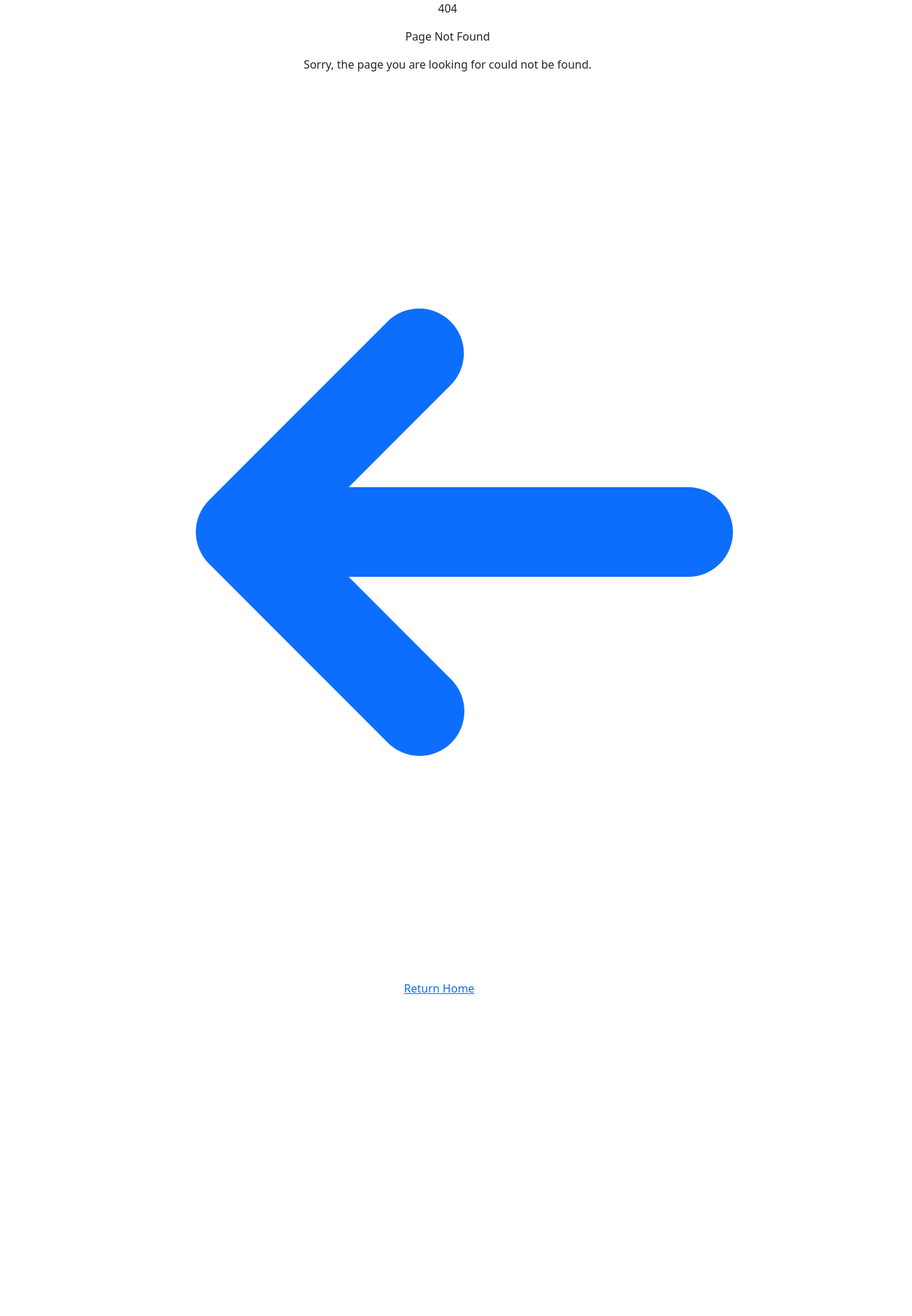
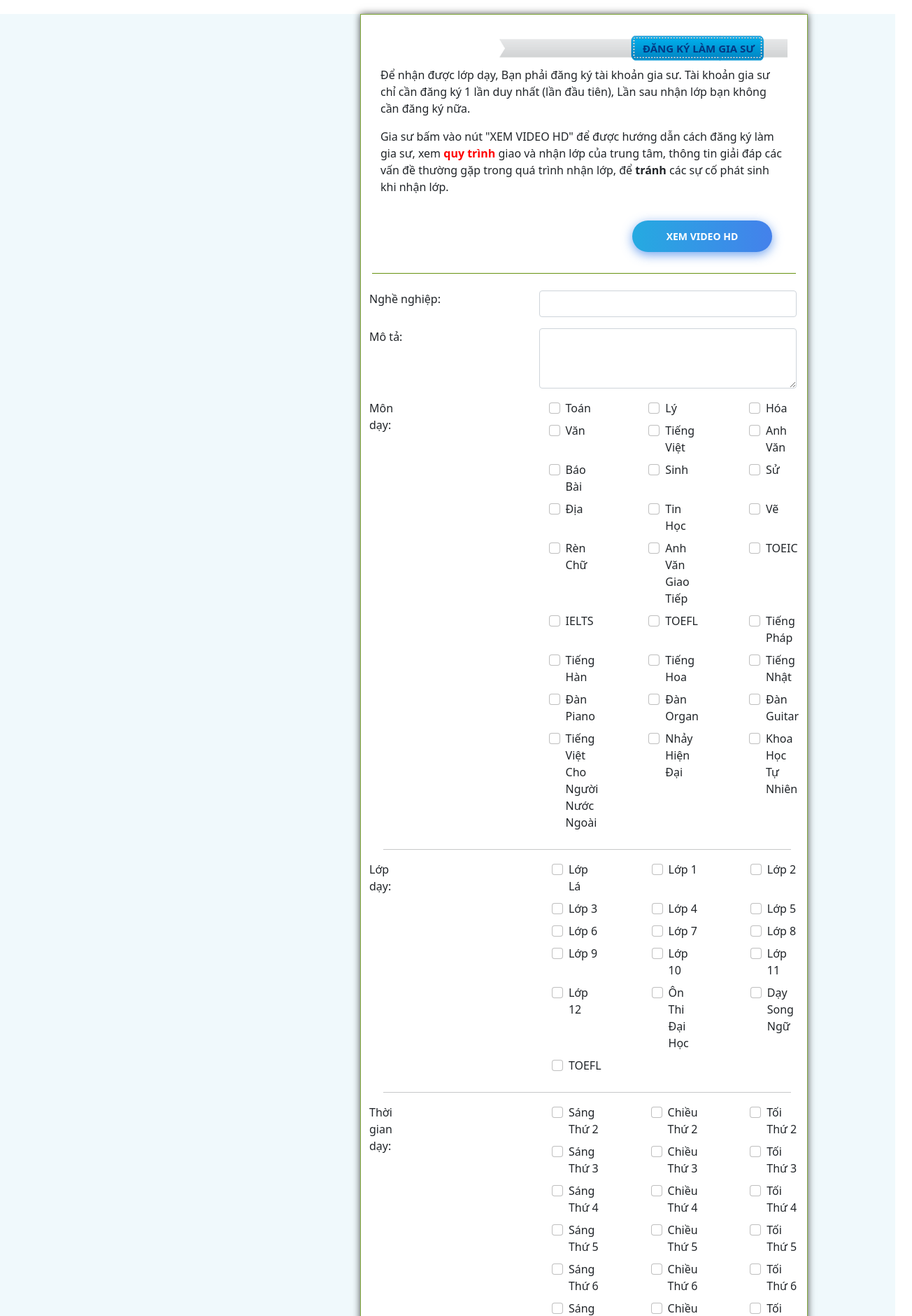
Before and after one commit to chaowei216/GiaSuHocTap, a React (Vite) app in the folder Frontend/giasuhoctap/: page /Profile in a window 1280 px wide. Before the commit this address had no page. Shown: the top 1880 px of the page at 70% size, 1304 px wide, since content can reach past the window. Before the commit the page ends 1448 px from the top, so only its background shows below. Built offline with nearby package versions, Linux system fonts and the light colour scheme.

Commit message:
[Add]_Register tutor Page_FE

```diff
--- a/Frontend/giasuhoctap/package.json
+++ b/Frontend/giasuhoctap/package.json
@@ -17,7 +17,8 @@
     "@fortawesome/react-fontawesome": "^0.2.2",
     "@mui/icons-material": "^5.15.18",
     "@mui/material": "^5.15.18",
-    "bootstrap": "^5.3.3",
+    "@popperjs/core": "^2.11.8",
+    "bootstrap": "^5.1.3",
     "emailjs-com": "^3.2.0",
     "jquery": "^3.7.1",
     "react": "^18.2.0",
--- /dev/null
+++ b/Frontend/giasuhoctap/src/components/partial/HomePage/Profile/Profile.jsx
@@ -0,0 +1,137 @@
+import React from 'react';
+import styles from './Profile.module.css';
+import 'bootstrap/dist/css/bootstrap.min.css';
+
+
+const Profile = () => {
+    const Subject = [
+        'Toán', 'Lý', 'Hóa', 'Văn', 'Tiếng Việt',
+        'Anh Văn', 'Báo Bài', 'Sinh', 'Sử', 'Địa', 'Tin Học',
+        'Vẽ', 'Rèn Chữ', 'Anh Văn Giao Tiếp', 'TOEIC', 'IELTS', 'TOEFL', 'Tiếng Pháp',
+        'Tiếng Hàn', 'Tiếng Hoa', 'Tiếng Nhật', 'Đàn Piano', 'Đàn Organ', 'Đàn Guitar',
+        'Tiếng Việt Cho Người Nước Ngoài', 'Nhảy Hiện Đại', 'Khoa Học Tự Nhiên',
+    ];
+
+    const Class = [
+        'Lớp Lá', 'Lớp 1', 'Lớp 2', 'Lớp 3', 'Lớp 4',
+        'Lớp 5', 'Lớp 6', 'Lớp 7', 'Lớp 8', 'Lớp 9', 'Lớp 10',
+        'Lớp 11', 'Lớp 12', 'Ôn Thi Đại Học', 'Dạy Song Ngữ', 'TOEFL',
+    ];
+
+    const Time = [
+        'Sáng Thứ 2', 'Chiều Thứ 2', 'Tối Thứ 2',
+        'Sáng Thứ 3', 'Chiều Thứ 3', 'Tối Thứ 3',
+        'Sáng Thứ 4', 'Chiều Thứ 4', 'Tối Thứ 4',
+        'Sáng Thứ 5', 'Chiều Thứ 5', 'Tối Thứ 5',
+        'Sáng Thứ 6', 'Chiều Thứ 6', 'Tối Thứ 6',
+        'Sáng Thứ 7', 'Chiều Thứ 7', 'Tối Thứ 7',
+        'Sáng Chủ Nhật', 'Chiều Chủ Nhật', 'Tối Chủ Nhật',
+    ];
+
+    return (
+        <div className={`profileBox ${styles.profileBox}`} style={{ width: '100%', height: '100%', backgroundColor: '#F0F9FC' }}>
+            <div className={styles.profileBody} style={{backgroundColor: 'white'}}>
+                <div className='container mr-4' style={{borderBottom: '1px solid #679312', paddingBottom: '10px', paddingTop: '10px', width: '95%'}}>
+                    <div className={styles.profileReTutor}>
+                        <div className={styles.profileBgTu}>
+                            <h1>ĐĂNG KÝ LÀM GIA SƯ</h1>
+                        </div>
+                        <div>
+                            <p>Để nhận được lớp dạy, Bạn phải đăng ký tài khoản gia sư. Tài khoản gia sư chỉ cần đăng ký 1 lần duy nhất (lần đầu tiên), Lần sau nhận lớp bạn không cần đăng ký nữa.</p>
+                            <p>Gia sư bấm vào nút "XEM VIDEO HD" để được hướng dẫn cách đăng ký làm gia sư, xem
+                                <span style={{ color: 'red', fontWeight: 'bold' }}> quy trình </span>
+                                giao và nhận lớp của trung tâm, thông tin giải đáp các vấn đề thường gặp trong quá trình nhận lớp, để
+                                <strong> tránh </strong>
+                                các sự cố phát sinh khi nhận lớp.
+                            </p>
+                            <button className={styles.profileButtonRe}>
+                                <a href="">XEM VIDEO HD</a>
+                            </button>
+                        </div>
+                    </div>
+                </div>
+                <div className="container mt-4" >
+                    <div className="mb-3" style={{ display: 'flex' }}>
+                        <label htmlFor="name" className="form-label" style={{ width: '20%' }}>Nghề nghiệp:</label>
+                        <input type="text" className="form-control" id="name" name="name" style={{ width: '60%', marginLeft: '120px' }} />
+                    </div>
+                    <div className="mb-3" style={{ display: 'flex' }}>
+                        <label htmlFor="bio" className="form-label" style={{ width: '20%' }}>Mô tả:</label>
+                        <textarea className="form-control" style={{ width: '60%', marginLeft: '120px' }} id="bio" name="bio" rows="3"></textarea>
+                    </div>
+                    <div className={styles.profileSubject}>
+                        <div className='boxNameSubject mb-2' style={{width: '15%'}}>
+                            Môn dạy:
+                        </div>
+                        <div className={`form-check ${styles.subjectGrid}`}>
+                            {Subject.map((name, index) => (
+                                <div key={index} className="mb-2">
+                                    <input
+                                        type="checkbox"
+                                        className="form-check-input"
+                                        id={`checkbox${index}`}
+                                        name={`checkbox${index}`}
+                                    />
+                                    <label
+                                        className="form-check-label"
+                                        htmlFor={`checkbox${index}`}
+                                    >
+                                        {name}
+                                    </label>
+                                </div>
+                            ))}
+                        </div>
+                    </div>
+                    <hr style={{ width: '95%', marginLeft: '20px' }} />
+                    <div className={styles.profileClass} >
+                        <div className='boxNameSubject mb-2' style={{width: '15%'}}>Lớp dạy:</div>
+                        <div className={`form-check ${styles.subjectGrid}`} >
+                            {Class.map((name, index) => (
+                                <div key={index} className="mb-2">
+                                    <input
+                                        type="checkbox"
+                                        className="form-check-input"
+                                        id={`checkbox${index}`}
+                                        name={`checkbox${index}`}
+                                    />
+                                    <label
+                                        className="form-check-label"
+                                        htmlFor={`checkbox${index}`}
+                                    >
+                                        {name}
+                                    </label>
+                                </div>
+                            ))}
+                        </div>
+                    </div>
+                    <hr style={{ width: '95%', marginLeft: '20px' }} />
+                    <div className={styles.profileTime} >
+                        <div className='boxNameSubject mb-2' style={{width: '15%'}}>Thời gian dạy:</div>
+                        <div className={`form-check ${styles.subjectGrid}`}>
+                            {Time.map((name, index) => (
+                                <div key={index} className="mb-2">
+                                    <input
+                                        type="checkbox"
+                                        className="form-check-input"
+                                        id={`checkbox${index}`}
+                                        name={`checkbox${index}`}
+                                    />
+                                    <label
+                                        className="form-check-label"
+                                        htmlFor={`checkbox${index}`}
+                                    >
+                                        {name}
+                                    </label>
+                                </div>
+                            ))}
+                        </div>
+                    </div>
+                    <hr style={{ width: '95%', marginLeft: '20px' }} />
+                    <button className={styles.buttonProfile}>Đăng Ký</button>
+                </div>
+            </div>
+        </div>
+    );
+};
+
+export default Profile;
--- /dev/null
+++ b/Frontend/giasuhoctap/src/components/partial/HomePage/Profile/Profile.module.css
@@ -0,0 +1,99 @@
+.profileBody{
+    max-width: 50%;
+    box-shadow: 0px 0px 10px 0px rgba(0, 0, 0, 0.7);
+    margin-left: 515px;
+    border: 1px solid #81a73b;
+    margin-bottom: 20px;
+    margin-top: 20px;
+}
+
+  .profileClass, .profileSubject,.profileTime{
+    display: flex;
+  }
+
+
+  .subjectGrid {
+    display: grid;
+    grid-template-columns: repeat(3, 1fr);
+    gap: 0 6rem;
+    margin-left: 200px;
+    width: 85%;
+  }
+
+  .subjectGrid .div{
+    width: 100%;
+  }
+
+  .buttonProfile{
+    margin-left: 400px;
+    margin-bottom: 15px;
+    border: none;
+    background: #4DA8DA;
+    width: 125px;
+    height: 50px;
+    border-radius: 5px;
+    color: white;
+    font-weight: 700;
+    transition: all 0.5s;
+  }
+
+  .buttonProfile:hover{
+    background-color: #4dccda;
+  }
+
+  .profileBgTu{
+    background: url(../../../../../public/img/ReTutor.png) no-repeat 0 0;
+    margin-left: 170px;
+    margin-top: 20px;
+
+  }
+
+  .profileBgTu h1{
+    height: 36px;
+    line-height: 36px;
+    color: #043882;
+    font-weight: bold;
+    font-size: 15px;
+    margin-left: 205px;
+  }
+
+  .profileButtonRe {
+    width: 200px;
+    margin-left: 360px !important;
+    font-size: 14px;
+    font-weight: 600;
+    color: #fff;
+    cursor: pointer;
+    margin: 20px;
+    height: 45px;
+    text-align:center;
+    border: none;
+    background-size: 300% 100%;
+    border-radius: 50px;
+    moz-transition: all .4s ease-in-out;
+    -o-transition: all .4s ease-in-out;
+    -webkit-transition: all .4s ease-in-out;
+    transition: all .4s ease-in-out;
+}
+
+.profileButtonRe:hover {
+  background-position: 100% 0;
+  moz-transition: all .4s ease-in-out;
+  -o-transition: all .4s ease-in-out;
+  -webkit-transition: all .4s ease-in-out;
+  transition: all .4s ease-in-out;
+}
+
+.profileButtonRe:focus {
+  outline: none;
+}
+
+.profileButtonRe {
+  background-image: linear-gradient(to right, #25aae1, #4481eb, #04befe, #3f86ed);
+  box-shadow: 0 4px 15px 0 rgba(65, 132, 234, 0.75);
+}
+
+.profileButtonRe a{
+  text-decoration: none;
+  color: white;
+}
--- a/Frontend/giasuhoctap/src/rountes/index.jsx
+++ b/Frontend/giasuhoctap/src/rountes/index.jsx
@@ -4,6 +4,7 @@ import HomePage from "../pages/HomePage/HomePage";
 import LoginPage from "../pages/AuthenPage/LoginPage";
 import Register from "../components/partial/Authen/register";
 import 'bootstrap/dist/css/bootstrap.min.css';
+import Profile from "../components/partial/HomePage/Profile/Profile";
 
 export const router = createBrowserRouter([
   {
@@ -13,4 +14,5 @@ export const router = createBrowserRouter([
   },
   { path: "login", element: <LoginPage /> },
   { path: "Register", element: <Register /> },
+  { path: "Profile", element: <Profile /> }
 ]);
```
Also changed, not shown: Frontend/giasuhoctap/public/img/ReTutor.png (added), 1 other file (tests, documents, lock files or other folders).
